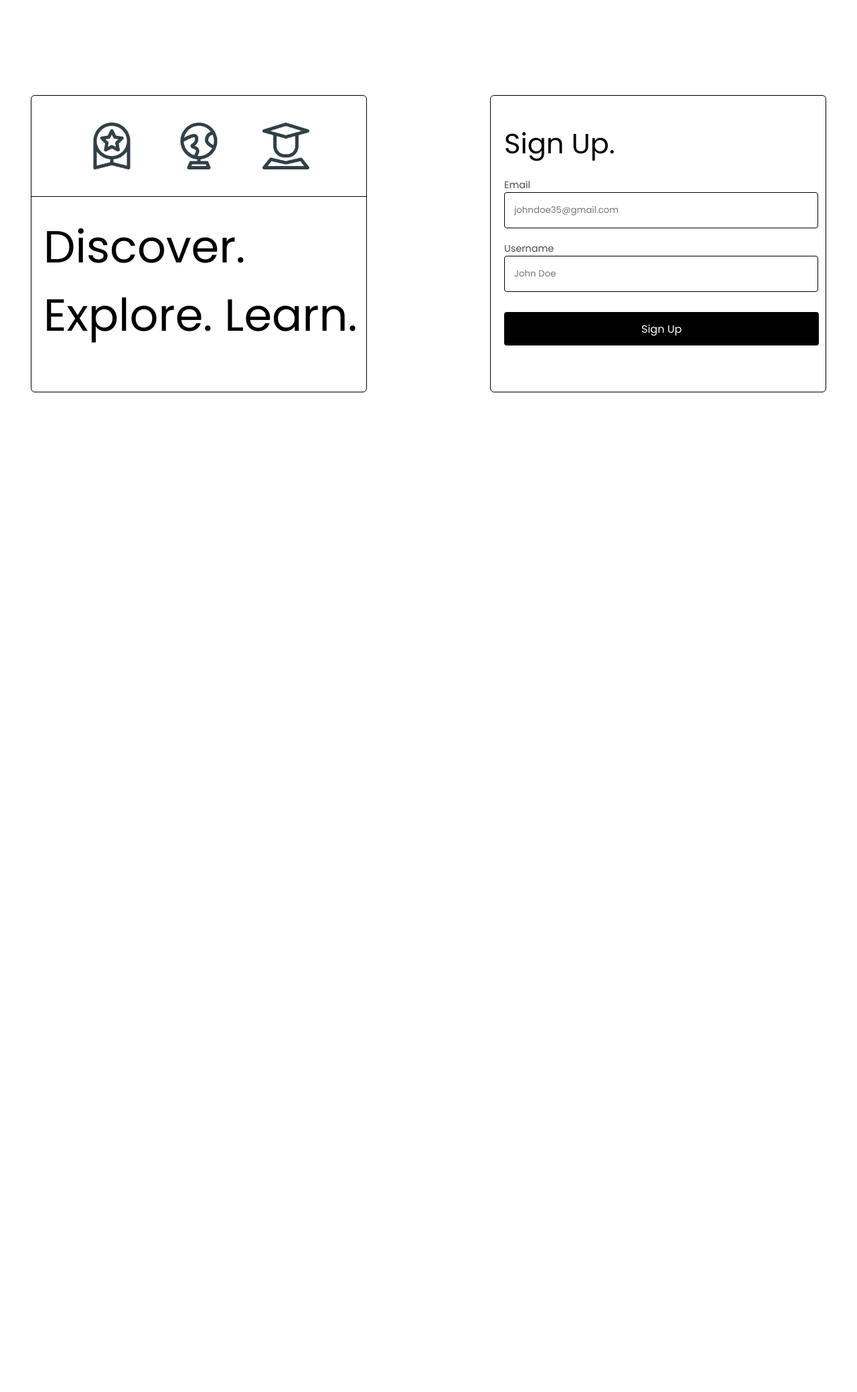
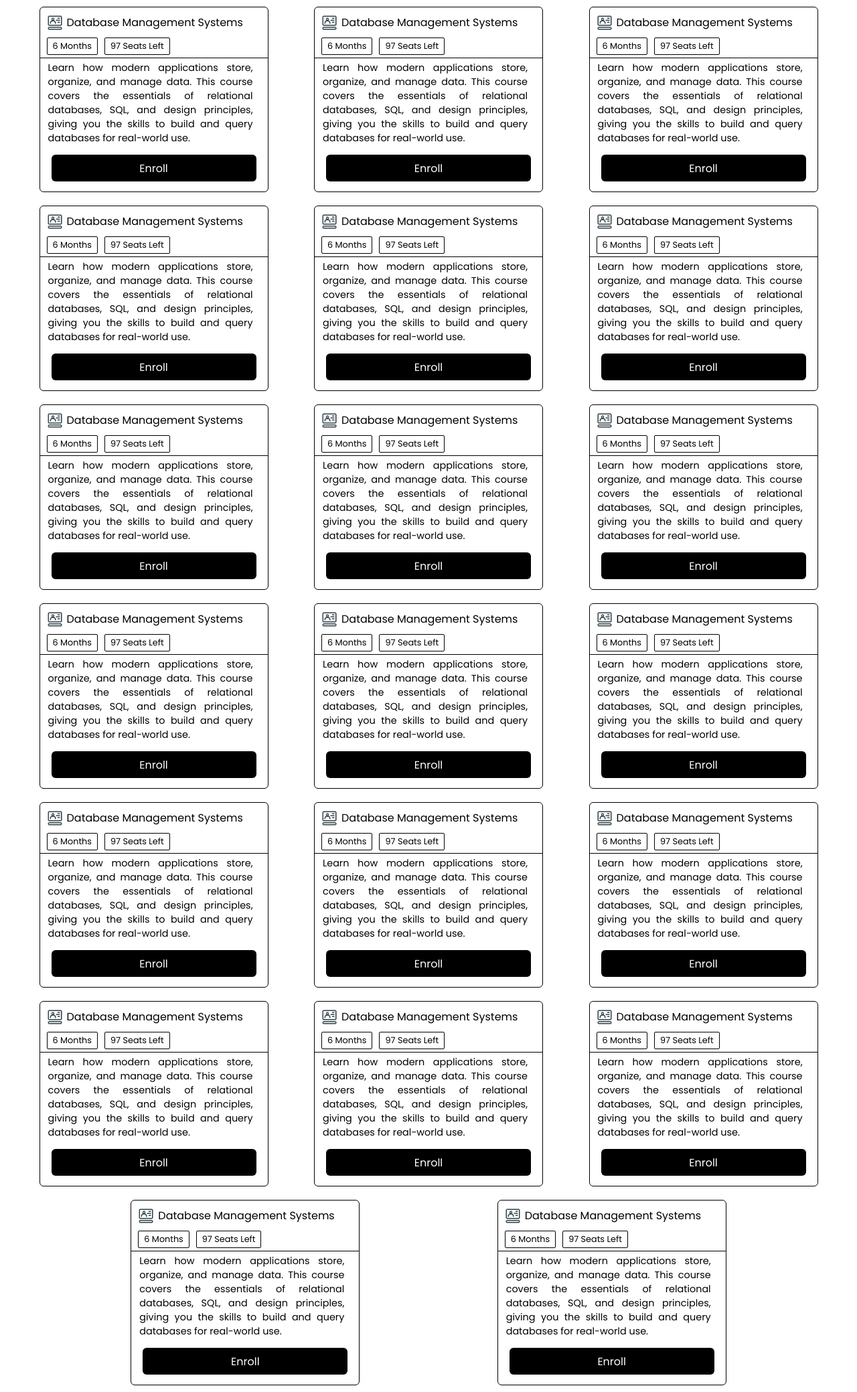
Before and after one commit to Wintermute84/Web-Programming-Course-Work, a PHP site: page /courses.html in a window 1280 px wide. Shown: the part 72-2151 px from the top of the page at 67% size. Before the commit the page ends 658 px from the top, so only its background shows below. Run offline with PHP 8.4, Linux system fonts and the light colour scheme; some libraries are stand-ins or nearby versions; some web fonts are replaced.

Commit message:
dropdowns, newer assets and more css changes
added course descriptions and a dropdown using alpinejs

```diff
--- a/Enroll/courses.html
+++ b/Enroll/courses.html
@@ -21,34 +21,429 @@
       </div>
       <div class="user-buttons">
         <a href="./index.html">My Courses</a>
-        <div class="user-dropdown-button"></div>
+        <div x-data="{ open: false }" class="user-div">
+          <div @click="open = !open" class="user-dropdown-button"></div>
+          <div
+            x-show="open"
+            @click.outside="open = false"
+            x-transition
+            x-on:click.outside="open = false"
+            class="user-dropdown"
+            :class="open ? 'open' : 'closing'"
+            >
+            <div class="dropdown-item">
+              <img src="./assets/user.png" alt="user icon">
+              <p>Luigi123</p>
+            </div>
+            <div class="dropdown-item">
+              <img src="./assets/logout.png" alt="logout icon">
+              <p>Logout</p>
+            </div>
+          </div>
+        </div>
       </div>
     </header>
-    <main>
-      <section class="icons-section">
-        <div class="icon-container">
-          <img src="assets/Achievement.png" alt="Achievement Icon">
-          <img src="assets/Globe.png" alt="Globe Icon">
-          <img src="assets/Student.png" alt="Student Icon">
+    <main class="course-main">
+      <div class="course-div">
+        <div class="course-details-div">
+          <div class="course-name-div">
+            <img src="./assets/dbms.png" alt="dbms icon">
+            <p>Database Management Systems</p>
+          </div>
+          <div class="course-info">
+            <div class="course-duration">
+              <p>6 Months</p>
+            </div>
+            <div class="seats-remaining">
+              <p>97 Seats Left</p>
+            </div>
+          </div>
         </div>
-        <div class="headings-div">
-          <p>Discover. Explore. Learn.</p>
+        <div class="course-blurb">
+          <p>Learn how modern applications store, organize, and manage data. This course covers the essentials of relational databases, SQL, and design principles, giving you the skills to build and query databases for real-world use.</p>
         </div>
-      </section>
-      <section class="login-section">
-        <form class="login-div">
-          <p class="login-text">Sign Up.</p>
-          <label for="emailId">
-            Email
-            <input type="email" name="email-input" id="emailId" required placeholder="johndoe35@gmail.com" >
-          </label>
-          <label for="userName">
-            Username
-            <input type="text" name="user-name" id="userName" required placeholder="John Doe" >
-          </label>
-          <button type="submit">Sign Up</button>
-        </form>
-      </section>
+        <button class="enroll-button">Enroll</button>
+      </div>
+      <div class="course-div">
+        <div class="course-details-div">
+          <div class="course-name-div">
+            <img src="./assets/dbms.png" alt="dbms icon">
+            <p>Database Management Systems</p>
+          </div>
+          <div class="course-info">
+            <div class="course-duration">
+              <p>6 Months</p>
+            </div>
+            <div class="seats-remaining">
+              <p>97 Seats Left</p>
+            </div>
+          </div>
+        </div>
+        <div class="course-blurb">
+          <p>Learn how modern applications store, organize, and manage data. This course covers the essentials of relational databases, SQL, and design principles, giving you the skills to build and query databases for real-world use.</p>
+        </div>
+        <button class="enroll-button">Enroll</button>
+      </div>
+      <div class="course-div">
+        <div class="course-details-div">
+          <div class="course-name-div">
+            <img src="./assets/dbms.png" alt="dbms icon">
+            <p>Database Management Systems</p>
+          </div>
+          <div class="course-info">
+            <div class="course-duration">
+              <p>6 Months</p>
+            </div>
+            <div class="seats-remaining">
+              <p>97 Seats Left</p>
+            </div>
+          </div>
+        </div>
+        <div class="course-blurb">
+          <p>Learn how modern applications store, organize, and manage data. This course covers the essentials of relational databases, SQL, and design principles, giving you the skills to build and query databases for real-world use.</p>
+        </div>
+        <button class="enroll-button">Enroll</button>
+      </div>
+      <div class="course-div">
+        <div class="course-details-div">
+          <div class="course-name-div">
+            <img src="./assets/dbms.png" alt="dbms icon">
+            <p>Database Management Systems</p>
+          </div>
+          <div class="course-info">
+            <div class="course-duration">
+              <p>6 Months</p>
+            </div>
+            <div class="seats-remaining">
+              <p>97 Seats Left</p>
+            </div>
+          </div>
+        </div>
+        <div class="course-blurb">
+          <p>Learn how modern applications store, organize, and manage data. This course covers the essentials of relational databases, SQL, and design principles, giving you the skills to build and query databases for real-world use.</p>
+        </div>
+        <button class="enroll-button">Enroll</button>
+      </div>
+      <div class="course-div">
+        <div class="course-details-div">
+          <div class="course-name-div">
+            <img src="./assets/dbms.png" alt="dbms icon">
+            <p>Database Management Systems</p>
+          </div>
+          <div class="course-info">
+            <div class="course-duration">
+              <p>6 Months</p>
+            </div>
+            <div class="seats-remaining">
+              <p>97 Seats Left</p>
+            </div>
+          </div>
+        </div>
+        <div class="course-blurb">
+          <p>Learn how modern applications store, organize, and manage data. This course covers the essentials of relational databases, SQL, and design principles, giving you the skills to build and query databases for real-world use.</p>
+        </div>
+        <button class="enroll-button">Enroll</button>
+      </div>
+      <div class="course-div">
+        <div class="course-details-div">
+          <div class="course-name-div">
+            <img src="./assets/dbms.png" alt="dbms icon">
+            <p>Database Management Systems</p>
+          </div>
+          <div class="course-info">
+            <div class="course-duration">
+              <p>6 Months</p>
+            </div>
+            <div class="seats-remaining">
+              <p>97 Seats Left</p>
+            </div>
+          </div>
+        </div>
+        <div class="course-blurb">
+          <p>Learn how modern applications store, organize, and manage data. This course covers the essentials of relational databases, SQL, and design principles, giving you the skills to build and query databases for real-world use.</p>
+        </div>
+        <button class="enroll-button">Enroll</button>
+      </div>
+      <div class="course-div">
+        <div class="course-details-div">
+          <div class="course-name-div">
+            <img src="./assets/dbms.png" alt="dbms icon">
+            <p>Database Management Systems</p>
+          </div>
+          <div class="course-info">
+            <div class="course-duration">
+              <p>6 Months</p>
+            </div>
+            <div class="seats-remaining">
+              <p>97 Seats Left</p>
+            </div>
+          </div>
+        </div>
+        <div class="course-blurb">
+          <p>Learn how modern applications store, organize, and manage data. This course covers the essentials of relational databases, SQL, and design principles, giving you the skills to build and query databases for real-world use.</p>
+        </div>
+        <button class="enroll-button">Enroll</button>
+      </div>
+      <div class="course-div">
+        <div class="course-details-div">
+          <div class="course-name-div">
+            <img src="./assets/dbms.png" alt="dbms icon">
+            <p>Database Management Systems</p>
+          </div>
+          <div class="course-info">
+            <div class="course-duration">
+              <p>6 Months</p>
+            </div>
+            <div class="seats-remaining">
+              <p>97 Seats Left</p>
+            </div>
+          </div>
+        </div>
+        <div class="course-blurb">
+          <p>Learn how modern applications store, organize, and manage data. This course covers the essentials of relational databases, SQL, and design principles, giving you the skills to build and query databases for real-world use.</p>
+        </div>
+        <button class="enroll-button">Enroll</button>
+      </div>
+      <div class="course-div">
+        <div class="course-details-div">
+          <div class="course-name-div">
+            <img src="./assets/dbms.png" alt="dbms icon">
+            <p>Database Management Systems</p>
+          </div>
+          <div class="course-info">
+            <div class="course-duration">
+              <p>6 Months</p>
+            </div>
+            <div class="seats-remaining">
+              <p>97 Seats Left</p>
+            </div>
+          </div>
+        </div>
+        <div class="course-blurb">
+          <p>Learn how modern applications store, organize, and manage data. This course covers the essentials of relational databases, SQL, and design principles, giving you the skills to build and query databases for real-world use.</p>
+        </div>
+        <button class="enroll-button">Enroll</button>
+      </div>
+      <div class="course-div">
+        <div class="course-details-div">
+          <div class="course-name-div">
+            <img src="./assets/dbms.png" alt="dbms icon">
+            <p>Database Management Systems</p>
+          </div>
+          <div class="course-info">
+            <div class="course-duration">
+              <p>6 Months</p>
+            </div>
+            <div class="seats-remaining">
+              <p>97 Seats Left</p>
+            </div>
+          </div>
+        </div>
+        <div class="course-blurb">
+          <p>Learn how modern applications store, organize, and manage data. This course covers the essentials of relational databases, SQL, and design principles, giving you the skills to build and query databases for real-world use.</p>
+        </div>
+        <button class="enroll-button">Enroll</button>
+      </div>
+      <div class="course-div">
+        <div class="course-details-div">
+          <div class="course-name-div">
+            <img src="./assets/dbms.png" alt="dbms icon">
+            <p>Database Management Systems</p>
+          </div>
+          <div class="course-info">
+            <div class="course-duration">
+              <p>6 Months</p>
+            </div>
+            <div class="seats-remaining">
+              <p>97 Seats Left</p>
+            </div>
+          </div>
+        </div>
+        <div class="course-blurb">
+          <p>Learn how modern applications store, organize, and manage data. This course covers the essentials of relational databases, SQL, and design principles, giving you the skills to build and query databases for real-world use.</p>
+        </div>
+        <button class="enroll-button">Enroll</button>
+      </div>
+      <div class="course-div">
+        <div class="course-details-div">
+          <div class="course-name-div">
+            <img src="./assets/dbms.png" alt="dbms icon">
+            <p>Database Management Systems</p>
+          </div>
+          <div class="course-info">
+            <div class="course-duration">
+              <p>6 Months</p>
+            </div>
+            <div class="seats-remaining">
+              <p>97 Seats Left</p>
+            </div>
+          </div>
+        </div>
+        <div class="course-blurb">
+          <p>Learn how modern applications store, organize, and manage data. This course covers the essentials of relational databases, SQL, and design principles, giving you the skills to build and query databases for real-world use.</p>
+        </div>
+        <button class="enroll-button">Enroll</button>
+      </div>
+      <div class="course-div">
+        <div class="course-details-div">
+          <div class="course-name-div">
+            <img src="./assets/dbms.png" alt="dbms icon">
+            <p>Database Management Systems</p>
+          </div>
+          <div class="course-info">
+            <div class="course-duration">
+              <p>6 Months</p>
+            </div>
+            <div class="seats-remaining">
+              <p>97 Seats Left</p>
+            </div>
+          </div>
+        </div>
+        <div class="course-blurb">
+          <p>Learn how modern applications store, organize, and manage data. This course covers the essentials of relational databases, SQL, and design principles, giving you the skills to build and query databases for real-world use.</p>
+        </div>
+        <button class="enroll-button">Enroll</button>
+      </div>
+      <div class="course-div">
+        <div class="course-details-div">
+          <div class="course-name-div">
+            <img src="./assets/dbms.png" alt="dbms icon">
+            <p>Database Management Systems</p>
+          </div>
+          <div class="course-info">
+            <div class="course-duration">
+              <p>6 Months</p>
+            </div>
+            <div class="seats-remaining">
+              <p>97 Seats Left</p>
+            </div>
+          </div>
+        </div>
+        <div class="course-blurb">
+          <p>Learn how modern applications store, organize, and manage data. This course covers the essentials of relational databases, SQL, and design principles, giving you the skills to build and query databases for real-world use.</p>
+        </div>
+        <button class="enroll-button">Enroll</button>
+      </div>
+      <div class="course-div">
+        <div class="course-details-div">
+          <div class="course-name-div">
+            <img src="./assets/dbms.png" alt="dbms icon">
+            <p>Database Management Systems</p>
+          </div>
+          <div class="course-info">
+            <div class="course-duration">
+              <p>6 Months</p>
+            </div>
+            <div class="seats-remaining">
+              <p>97 Seats Left</p>
+            </div>
+          </div>
+        </div>
+        <div class="course-blurb">
+          <p>Learn how modern applications store, organize, and manage data. This course covers the essentials of relational databases, SQL, and design principles, giving you the skills to build and query databases for real-world use.</p>
+        </div>
+        <button class="enroll-button">Enroll</button>
+      </div>
+      <div class="course-div">
+        <div class="course-details-div">
+          <div class="course-name-div">
+            <img src="./assets/dbms.png" alt="dbms icon">
+            <p>Database Management Systems</p>
+          </div>
+          <div class="course-info">
+            <div class="course-duration">
+              <p>6 Months</p>
+            </div>
+            <div class="seats-remaining">
+              <p>97 Seats Left</p>
+            </div>
+          </div>
+        </div>
+        <div class="course-blurb">
+          <p>Learn how modern applications store, organize, and manage data. This course covers the essentials of relational databases, SQL, and design principles, giving you the skills to build and query databases for real-world use.</p>
+        </div>
+        <button class="enroll-button">Enroll</button>
+      </div><div class="course-div">
+        <div class="course-details-div">
+          <div class="course-name-div">
+            <img src="./assets/dbms.png" alt="dbms icon">
+            <p>Database Management Systems</p>
+          </div>
+          <div class="course-info">
+            <div class="course-duration">
+              <p>6 Months</p>
+            </div>
+            <div class="seats-remaining">
+              <p>97 Seats Left</p>
+            </div>
+          </div>
+        </div>
+        <div class="course-blurb">
+          <p>Learn how modern applications store, organize, and manage data. This course covers the essentials of relational databases, SQL, and design principles, giving you the skills to build and query databases for real-world use.</p>
+        </div>
+        <button class="enroll-button">Enroll</button>
+      </div>
+      <div class="course-div">
+        <div class="course-details-div">
+          <div class="course-name-div">
+            <img src="./assets/dbms.png" alt="dbms icon">
+            <p>Database Management Systems</p>
+          </div>
+          <div class="course-info">
+            <div class="course-duration">
+              <p>6 Months</p>
+            </div>
+            <div class="seats-remaining">
+              <p>97 Seats Left</p>
+            </div>
+          </div>
+        </div>
+        <div class="course-blurb">
+          <p>Learn how modern applications store, organize, and manage data. This course covers the essentials of relational databases, SQL, and design principles, giving you the skills to build and query databases for real-world use.</p>
+        </div>
+        <button class="enroll-button">Enroll</button>
+      </div>
+      <div class="course-div">
+        <div class="course-details-div">
+          <div class="course-name-div">
+            <img src="./assets/dbms.png" alt="dbms icon">
+            <p>Database Management Systems</p>
+          </div>
+          <div class="course-info">
+            <div class="course-duration">
+              <p>6 Months</p>
+            </div>
+            <div class="seats-remaining">
+              <p>97 Seats Left</p>
+            </div>
+          </div>
+        </div>
+        <div class="course-blurb">
+          <p>Learn how modern applications store, organize, and manage data. This course covers the essentials of relational databases, SQL, and design principles, giving you the skills to build and query databases for real-world use.</p>
+        </div>
+        <button class="enroll-button">Enroll</button>
+      </div>
+      <div class="course-div">
+        <div class="course-details-div">
+          <div class="course-name-div">
+            <img src="./assets/dbms.png" alt="dbms icon">
+            <p>Database Management Systems</p>
+          </div>
+          <div class="course-info">
+            <div class="course-duration">
+              <p>6 Months</p>
+            </div>
+            <div class="seats-remaining">
+              <p>97 Seats Left</p>
+            </div>
+          </div>
+        </div>
+        <div class="course-blurb">
+          <p>Learn how modern applications store, organize, and manage data. This course covers the essentials of relational databases, SQL, and design principles, giving you the skills to build and query databases for real-world use.</p>
+        </div>
+        <button class="enroll-button">Enroll</button>
+      </div>
     </main>
+    <script type="module" src="./scripts/app.js"></script>
   </body>
 </html>
--- /dev/null
+++ b/Enroll/scripts/app.js
@@ -0,0 +1,3 @@
+import Alpine from "../node_modules/alpinejs/dist/module.esm.js"
+window.Alpine = Alpine
+Alpine.start()
--- a/Enroll/signup.html
+++ b/Enroll/signup.html
@@ -40,15 +40,16 @@
           <p class="login-text">Sign Up.</p>
           <label for="emailId">
             Email
-            <input type="email" name="email-input" id="emailId" required placeholder="johndoe35@gmail.com" >
+            <input type="email" name="email-input" id="emailId" required placeholder="johndoe35@gmail.com" autocomplete="email">
           </label>
           <label for="userName">
             Username
-            <input type="text" name="user-name" id="userName" required placeholder="John Doe" >
+            <input type="text" name="user-name" id="userName" required placeholder="John Doe" autocomplete="username" >
           </label>
           <button type="submit">Sign Up</button>
         </form>
       </section>
     </main>
+    <script type="module" src="./scripts/app.js"></script>
   </body>
 </html>
--- a/Enroll/styles/index.css
+++ b/Enroll/styles/index.css
@@ -219,9 +219,154 @@ label{
   border-radius: 100%;
   border: 1px solid black;
   cursor: pointer;
-  position: relative;
 }
 
+.user-div{
+  position: relative;
+  display: inline-block;
+}
+
+.user-dropdown{
+  position: absolute;
+  width: 180px;
+  height: fit-content;
+  background-color: #ffffff;
+  right: 0;
+  margin-top: 2px;
+  border: 1px solid black;
+  border-radius: 4px;
+  display: flex;
+  flex-direction: column;
+  justify-content: start;
+  padding: 10px;
+  gap: 10px;
+}
+
+.user-dropdown {
+  transform-origin: top right;
+  opacity: 0;
+  transform: scale(0.95);
+  pointer-events: none;
+  transition: opacity 0.2s ease-out, transform 0.2s ease-out;
+}
+
+.user-dropdown.open {
+  opacity: 1;
+  transform: scale(1);
+  pointer-events: auto;
+}
+
+.user-dropdown.closing {
+  opacity: 0;
+  transform: scale(0.95);
+  transition: opacity 0.15s ease-in, transform 0.15s ease-in;
+}
+
+.dropdown-item{
+  display: flex;
+  gap: 4px;
+  cursor: pointer;
+  padding: 4px;
+  border-radius: 3px;
+  transition: all ease-in-out 0.2s;
+}
+
+.dropdown-item:hover{
+  background-color: #cac2c2;
+  color: white;
+}
+
+.course-main{
+  align-items: normal;
+  justify-content: space-evenly;
+  gap: 0;
+  flex-wrap: wrap;
+}
+
+.course-div{
+  width: 340px;
+  height: fit-content;
+  background-color: #ffffff;
+  margin: 10px;
+  border: 1px solid black;
+  border-radius: 6px;
+  display: flex;
+  flex-direction: column;
+  align-items: center;
+}
+
+.course-details-div{
+  width: 100%;
+  height: 75px;
+  border-bottom: 1px solid black;
+}
+
+.course-name-div{
+  display: flex;
+  gap: 6px;
+  align-items: center;
+  padding: 10px;
+}
+
+.course-name-div > img{
+  height: 24px;
+}
+
+.course-info{
+  display: flex;
+  width: 100%;
+}
+
+.course-info > div{
+  width: fit-content;
+  height: 20px;
+  border: 1px solid black;
+  padding: 2px 8px;
+  display: flex;
+  align-items: center;
+  margin-left: 10px;
+  border-radius: 2px;
+  transition: all ease-in-out 0.2s;
+  cursor: pointer;
+}
+
+.course-info > div > p{
+  font-size: 0.8rem;
+}
+
+.course-info > div:hover{
+  background-color: #F03E3E;
+  color: white;
+}
+
+.course-blurb{
+  padding: 4px;
+  margin-left: -10px;
+  width: 90%;
+}
+
+.course-blurb > p{
+  font-size: 0.9rem;
+  text-align: justify;
+}
+
+.enroll-button{
+  all: unset;
+  width: 90%;
+  background-color: #000000;
+  color: white;
+  height: 40px;
+  text-align: center;
+  border-radius: 6px;
+  cursor: pointer;
+  margin-top: 10px;
+  margin-bottom: 15px;
+  transition: all ease-in-out 0.2s;
+}
+
+.enroll-button:hover{
+  opacity: 0.8;
+}
 
 @media(width < 700px){
   main{
```
Also changed, not shown: Enroll/assets/dbms.png (added), Enroll/assets/logout.png (added), Enroll/assets/user.png (added).
